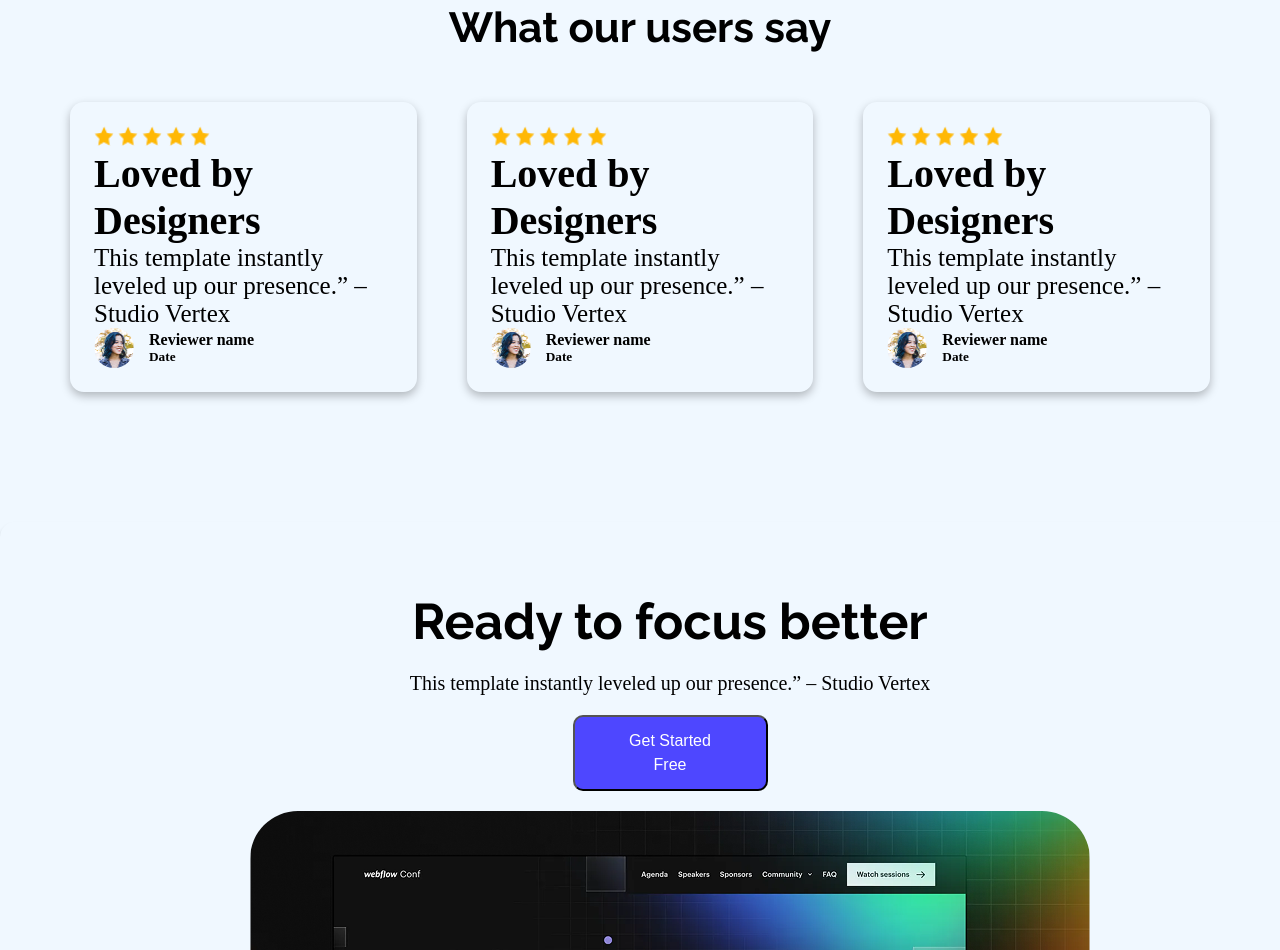
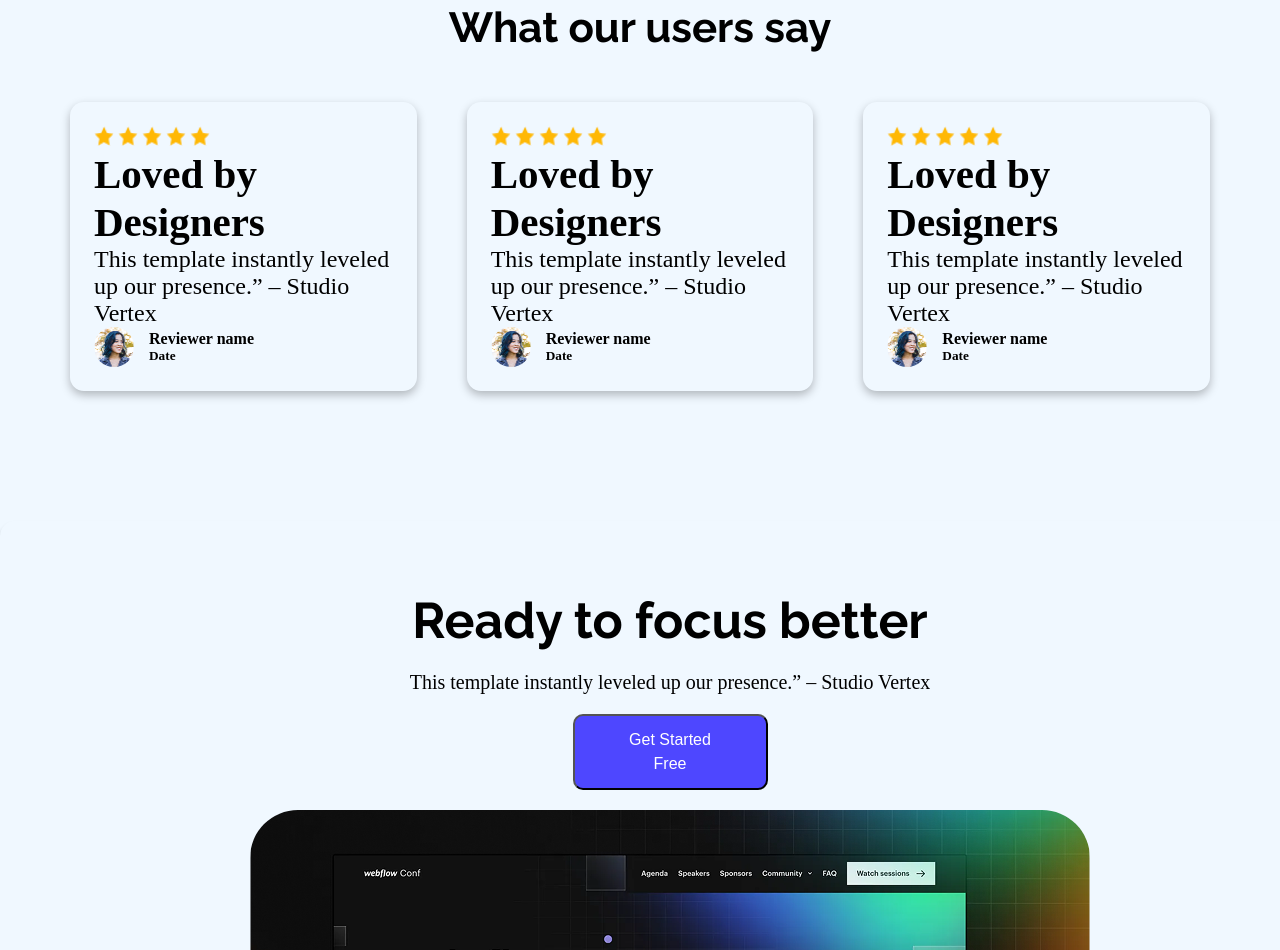
Before and after one commit to Obayedcoder/B12A01-project, a plain HTML site: page index.html in a window 1280 px wide. Shown: the part 1770-2720 px from the top of the page. Drawn offline with Linux system fonts and the light colour scheme.

Commit message:
re-sized

```diff
--- a/css/style.css
+++ b/css/style.css
@@ -162,10 +162,10 @@ body{
     height:20px;
 }
 .content4_1 h3{
-    font-size: 40px;
+    font-size: 41px;
 }
 .content4_1 p{
-    font-size: 25px;
+    font-size: 24px;
 }
 .content4_1_1{
     display: flex;
```
